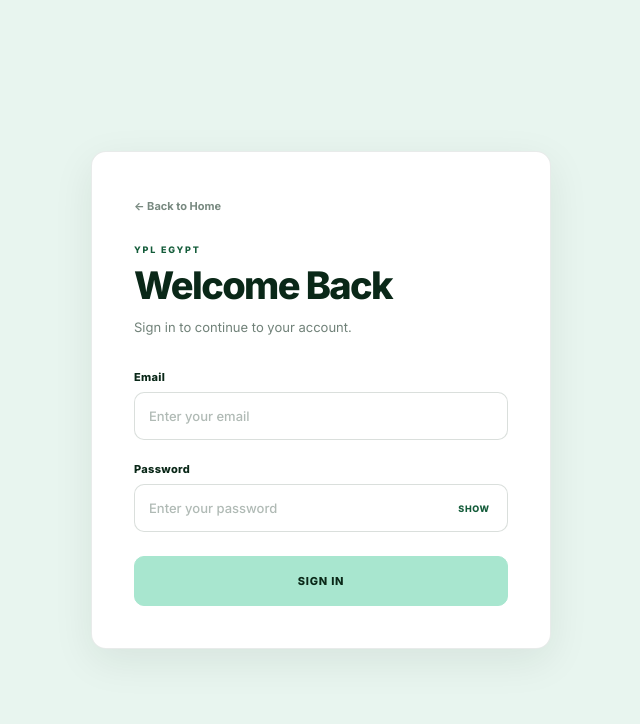
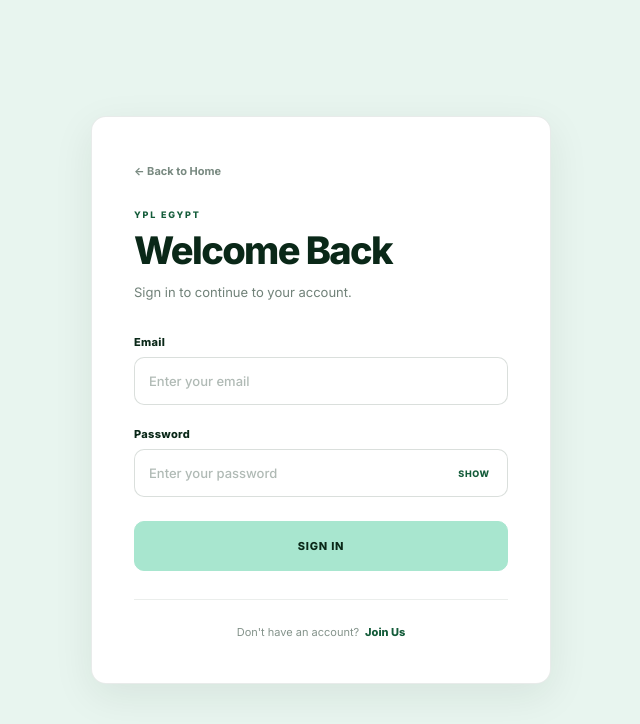
Before and after one commit to engshamezo2009/yplegypt, a React (Vite) app: page /login in a window 1280 px wide. Shown: the top 724 px of the page, without its empty margins (319-959 px from the left). Built offline with nearby package versions, Linux system fonts and the light colour scheme; no server answers.

Commit message:
adding join-us form

```diff
--- a/src/components/header.jsx
+++ b/src/components/header.jsx
@@ -81,11 +81,11 @@ export default function Header() {
                 </NavLink>
               </li>
 
-              {/* <li>
+              <li>
                 <NavLink to="/join-us" id="authLink" onClick={closeMenu}>
                   Join Us
                 </NavLink>
-              </li> */}
+              </li>
             </>
           ) : (
             <li className="profile-menu">
--- a/src/pages/login.jsx
+++ b/src/pages/login.jsx
@@ -195,7 +195,7 @@ export default function Login() {
           </button>
         </form>
 
-        {/* <div className="login-join">
+        <div className="login-join">
           <span>Don't have an account?</span>
 
           <button
@@ -205,7 +205,7 @@ export default function Login() {
           >
             Join Us
           </button>
-        </div> */}
+        </div>
       </div>
     </div>
   );
```
